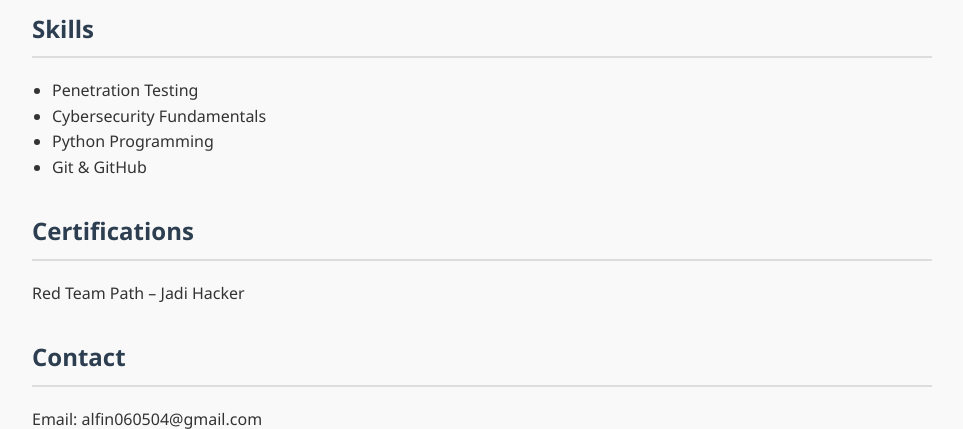
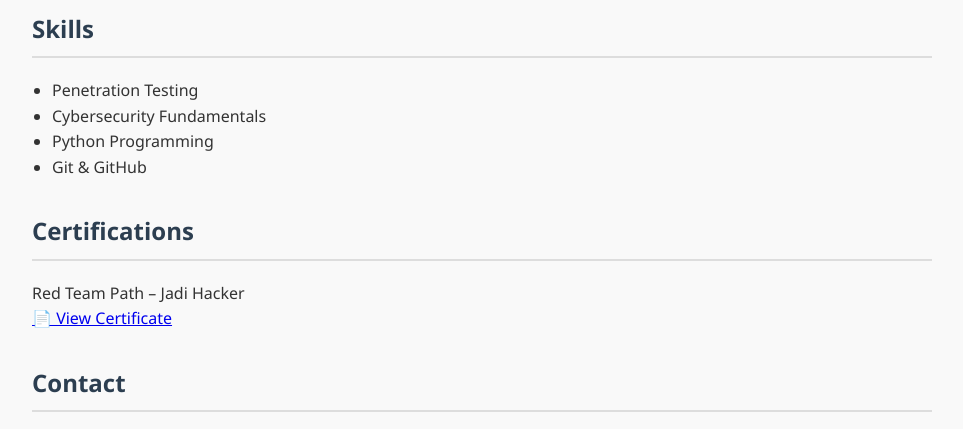
Before and after one commit to MHafizi258/portofolio, a plain HTML site: page index.html in a window 1280 px wide. Shown: the part 1006-1435 px from the top of the page, without its empty margins (158-1121 px from the left). Drawn offline with Linux system fonts and the light colour scheme.

Commit message:
Update index.html

```diff
--- a/index.html
+++ b/index.html
@@ -109,9 +109,14 @@
     </section>
 
     <section>
-      <h2>Certifications</h2>
-      <p>Red Team Path – Jadi Hacker</p>
+    <h2>Certifications</h2>
+    <p>
+      Red Team Path – Jadi Hacker
+      <br>
+      <a href="certificate.pdf" target="_blank">📄 View Certificate</a>
+    </p>
     </section>
+
 
     <section>
       <h2>Contact</h2>
```
